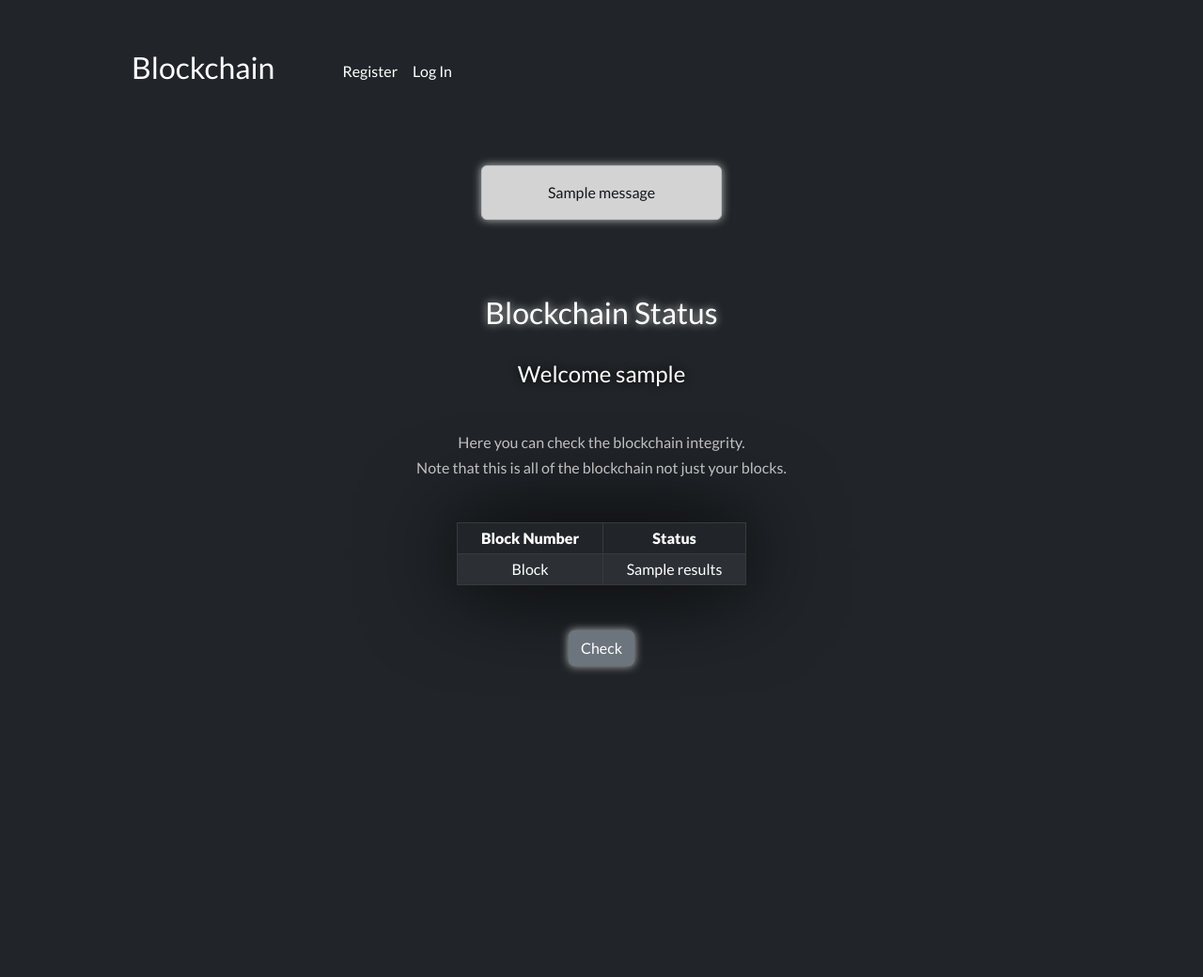
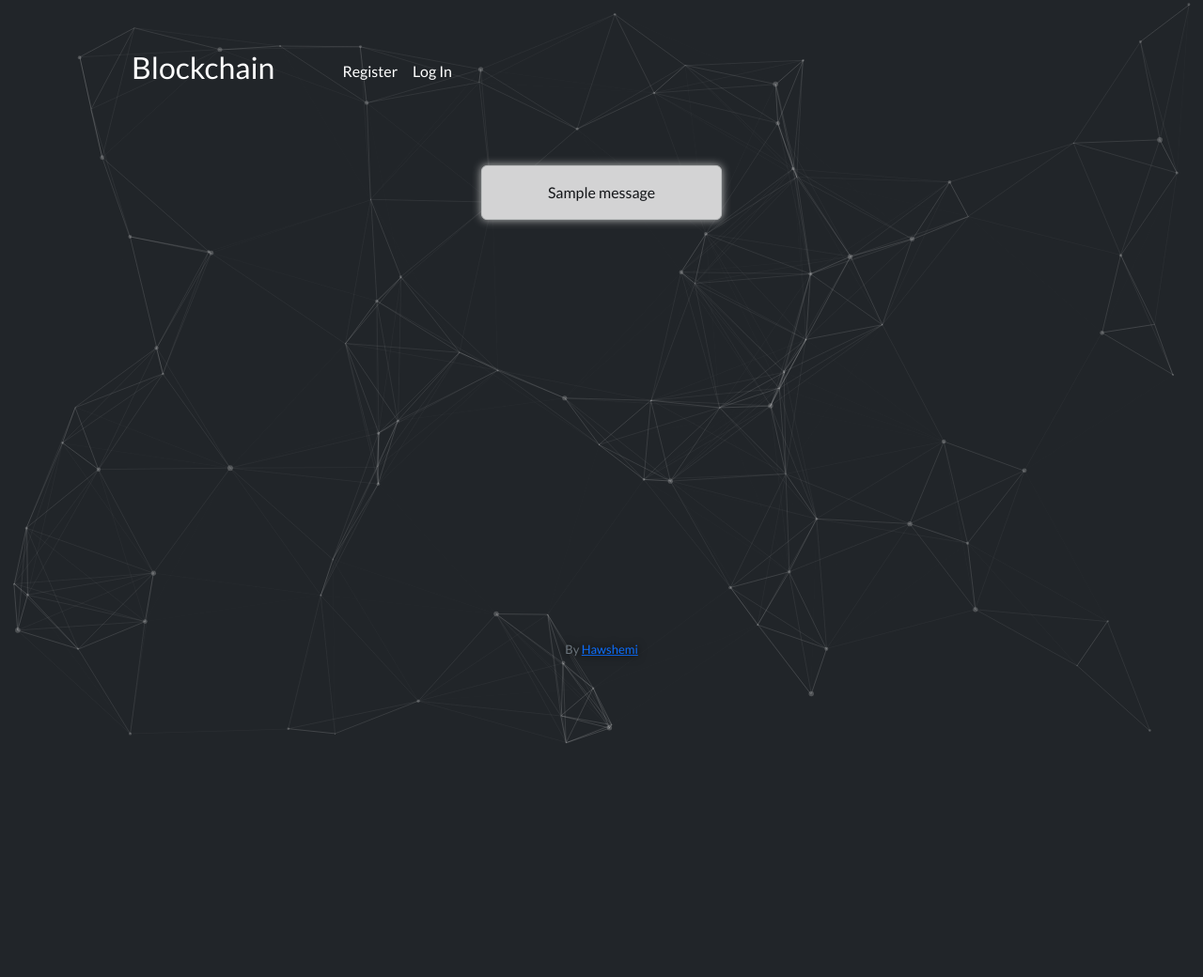
Before and after one commit to hawshemi/Blockchain, a Flask app: template templates/index.html in a window 1280 px wide. Shown: the top 1040 px of the page at 94% size. After the commit the page ends 791 px from the top, so only its background shows below. Run offline with Flask 2, Linux system fonts and the light colour scheme; the template is opened without the code that fills it: most values are stand-ins (such as "Sample title", 1, 10 or a date in 2020); one stand-in notice (Sample message) is shown; some libraries are stand-ins or nearby versions.

Commit message:
Update index.html

```diff
--- a/templates/index.html
+++ b/templates/index.html
@@ -1,37 +1,70 @@
-{% extends "layout.html" %}
+<!DOCTYPE html>
 
-{% block title %}
-    Blockchain
-{% endblock %}
+<html lang="en">
+    <head>
+        <!-- Required meta tags -->
+        <meta charset="utf-8">
+        <meta name="viewport" content="initial-scale=1, width=device-width">
 
-{% block main %}
+        <!-- documentation at http://getbootstrap.com/docs/5.2 -->
+        <link href="https://cdn.jsdelivr.net/npm/bootstrap@5.2.3/dist/css/bootstrap.min.css" rel="stylesheet" integrity="sha384-rbsA2VBKQhggwzxH7pPCaAqO46MgnOM80zW1RWuH61DGLwZJEdK2Kadq2F9CUG65" crossorigin="anonymous">
+        <script src="https://cdn.jsdelivr.net/npm/bootstrap@5.2.3/dist/js/bootstrap.bundle.min.js" integrity="sha384-kenU1KFdBIe4zVF0s0G1M5b4hcpxyD9F7jL+jjXkk+Q2h455rYXK/7HAuoJl+0I4" crossorigin="anonymous"></script>
+        <script src="https://code.jquery.com/jquery-3.6.1.slim.min.js" integrity="sha256-w8CvhFs7iHNVUtnSP0YKEg00p9Ih13rlL9zGqvLdePA=" crossorigin="anonymous"></script>
 
-  <body>
-    <div class="container-fluid">
-        <h2>Blockchain Status</h2>
-        <h4 class="mb-5">Welcome {{ username }}</h4>
-        <h6>Here you can check the blockchain integrity.</h6>
-        <h6 class="mb-5">Note that this is all of the blockchain not just your blocks.</h6>
-            <div class="table-index">
-                {% for res in checking_results %}
-                    <table class="table table-dark table-striped table-bordered table-sm">
-                        <thead>
-                            <tr>
-                                <th>Block Number</th>
-                                <th>Status</th>
-                            </tr>
-                        </thead>
-                        <tbody>
-                            <tr>
-                                <td>Block {{ res['block'] }}</td>
-                                <td>{{ res['results'] }}</td>
-                            </tr>
-                        </tbody>
-                    </table>
-                {% endfor %}
+        <script src="/static/js/table2excel.js" ></script>
+
+        <link href="/static/img/favicon.ico" rel="icon">
+
+        <link href="/static/styles.css" rel="stylesheet">
+
+        <link rel="preconnect" href="https://fonts.googleapis.com">
+        <link rel="preconnect" href="https://fonts.gstatic.com" crossorigin>
+        <link href="https://fonts.googleapis.com/css2?family=Lato:ital,wght@0,400;0,900;1,400&display=swap" rel="stylesheet">
+
+        <title>Blockchain: {% block title %}{% endblock %}</title>
+    </head>
+    <body>
+	<div id="particles-js"></div>
+	<script src="static/js/particles.min.js"></script>
+	<script src="static/js/script.js"></script>
+        <nav class="navbar navbar-expand-md">
+          <div class="container-fluid">
+            <a class="navbar-brand" href="/">Blockchain</a>
+            <button class="navbar-toggler" type="button" data-bs-toggle="collapse" data-bs-target="#navbar" aria-controls="navbar" aria-expanded="false" aria-label="Toggle navigation">
+                <span class="navbar-toggler-icon"></span>
+            </button>
+            <div class="collapse navbar-collapse" id="navbar">
+                {% if session["user_id"] %}
+                    <ul class="nav navbar-nav mr-auto mt-2 navbar-text">
+                        <li class="nav-item"><a class="nav-link" href="/">Status</a></li>
+                        <li class="nav-item"><a class="nav-link" href="/send">Send</a></li>
+                        <li class="nav-item"><a class="nav-link" href="/history">History</a></li>
+                    </ul>
+                    <ul class="navbar-nav ms-auto mt-2 navbar-logout">
+                        <li class="nav-item"><a class="nav-link" href="/logout">Log Out</a></li>
+                    </ul>
+                {% else %}
+                    <ul class="nav navbar-nav mt-2 navbar-text">
+                        <li class="nav-item"><a class="nav-link" href="/register">Register</a></li>
+                        <li class="nav-item"><a class="nav-link" href="/login">Log In</a></li>
+                    </ul>
+                {% endif %}
             </div>
-            <button onClick="window.location.reload();" class="btn btn-secondary">Check</button>
-    </div>
-  </body>
+          </div>
+        </nav>
 
-{% endblock %}
+        {% if get_flashed_messages() %}
+            <div class="alert alert-dark flash" role="alert">
+                    {{ get_flashed_messages() | join(" ") }}
+            </div>
+        {% endif %}
+
+        <main class="container-fluid py-5 text-center">
+            {% block main %}{% endblock %}
+        </main>
+
+        <footer class="footer text-muted">
+            By <a href="https://hawshemi.com/" target="_blank">Hawshemi</a>
+        </footer>
+    </body>
+</html>
```
